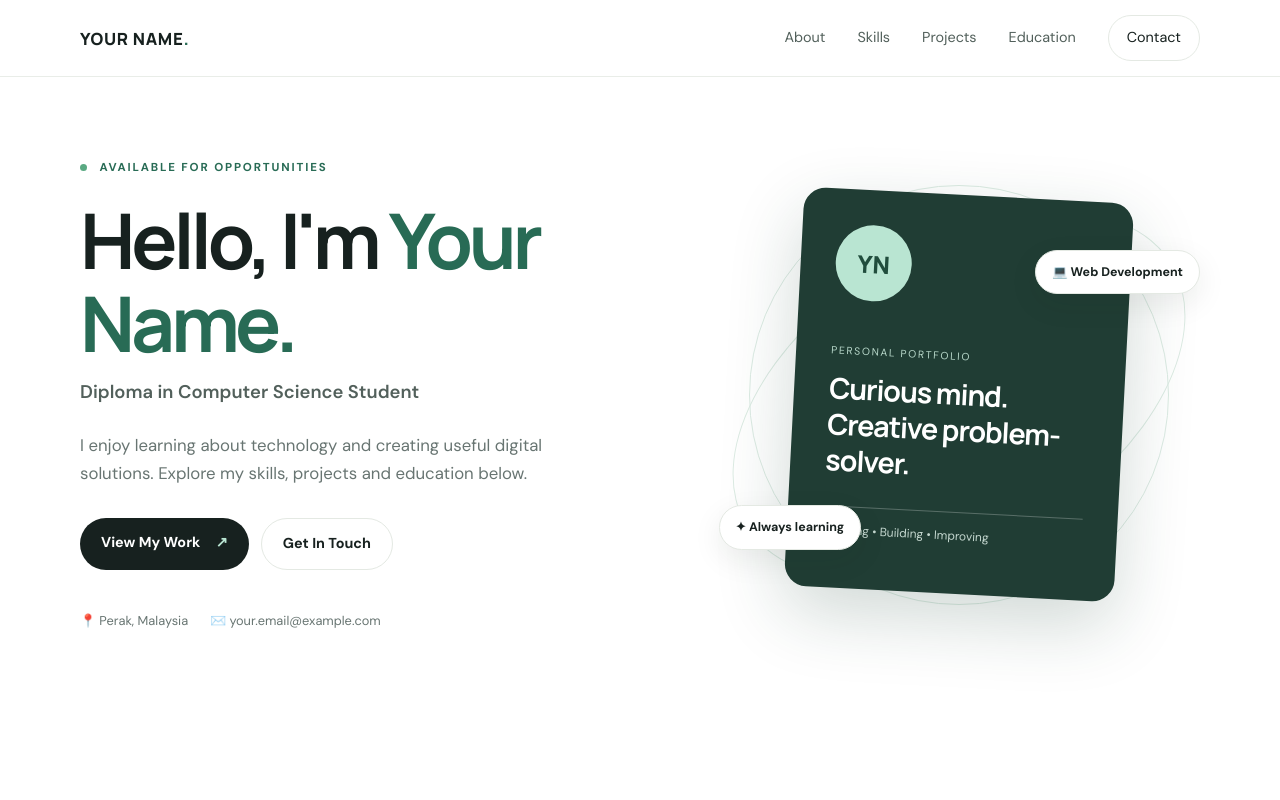
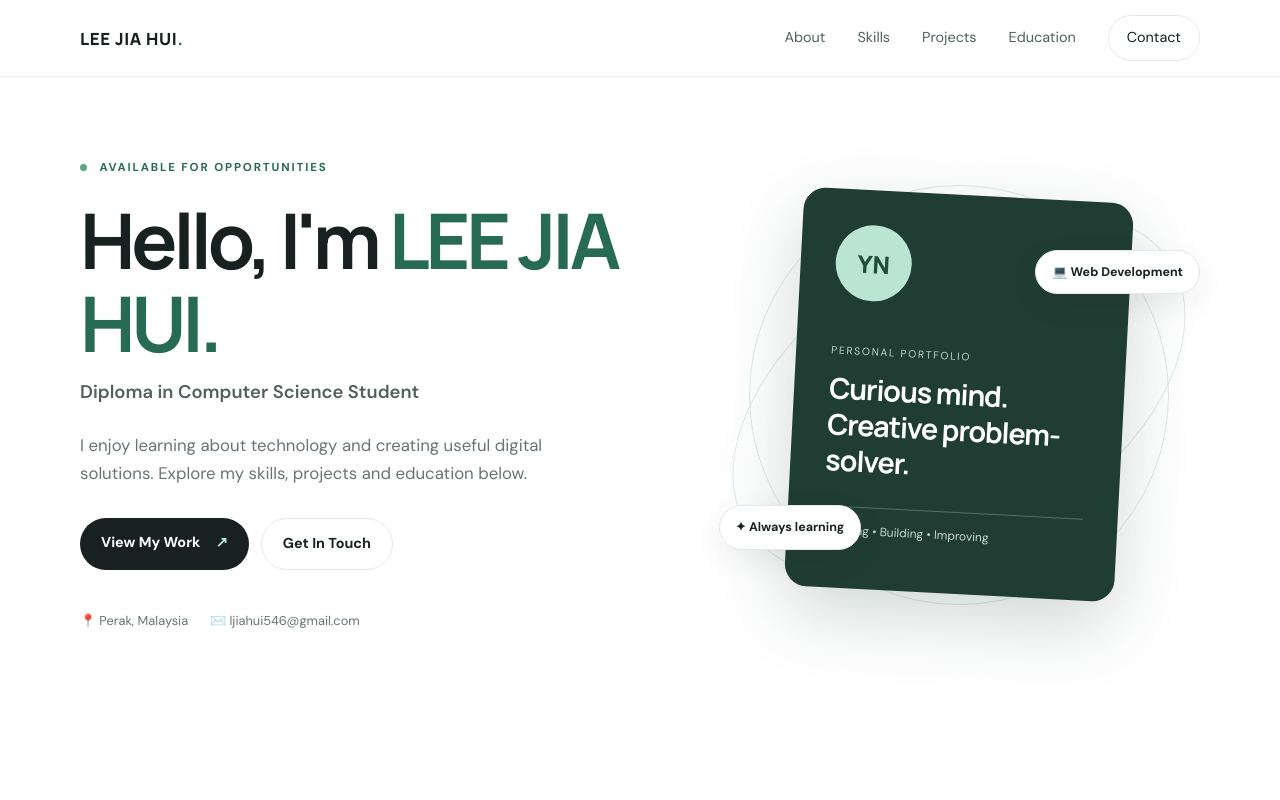
Before and after one commit to jiahui070801/Resume, a plain HTML site: page index.html in a window 1280 px wide. Shown: the top 800 px of the page. Drawn offline with Linux system fonts and the light colour scheme.

Commit message:
Update index.html

```diff
--- a/index.html
+++ b/index.html
@@ -13,7 +13,7 @@
 <body>
   <header class="site-header">
     <nav class="nav container" aria-label="Main navigation">
-      <a class="brand" href="#home">YOUR NAME<span>.</span></a>
+      <a class="brand" href="#home">LEE JIA HUI<span>.</span></a>
       <button class="menu-toggle" id="menuToggle" aria-label="Open navigation" aria-expanded="false">☰</button>
       <div class="nav-links" id="navLinks">
         <a href="#about">About</a>
@@ -29,7 +29,7 @@
     <section class="hero container" id="home">
       <div class="hero-copy">
         <p class="eyebrow"><span class="status-dot"></span> AVAILABLE FOR OPPORTUNITIES</p>
-        <h1>Hello, I'm <span>Your Name.</span></h1>
+        <h1>Hello, I'm <span>LEE JIA HUI.</span></h1>
         <h2>Diploma in Computer Science Student</h2>
         <p class="hero-text">I enjoy learning about technology and creating useful digital solutions. Explore my skills, projects and education below.</p>
         <div class="hero-actions">
@@ -38,7 +38,7 @@
         </div>
         <div class="hero-meta">
           <span>📍 Perak, Malaysia</span>
-          <span>✉️ your.email@example.com</span>
+          <span>✉️ ljiahui546@gmail.com</span>
         </div>
       </div>
       <div class="hero-visual" aria-label="Decorative profile card">
```
